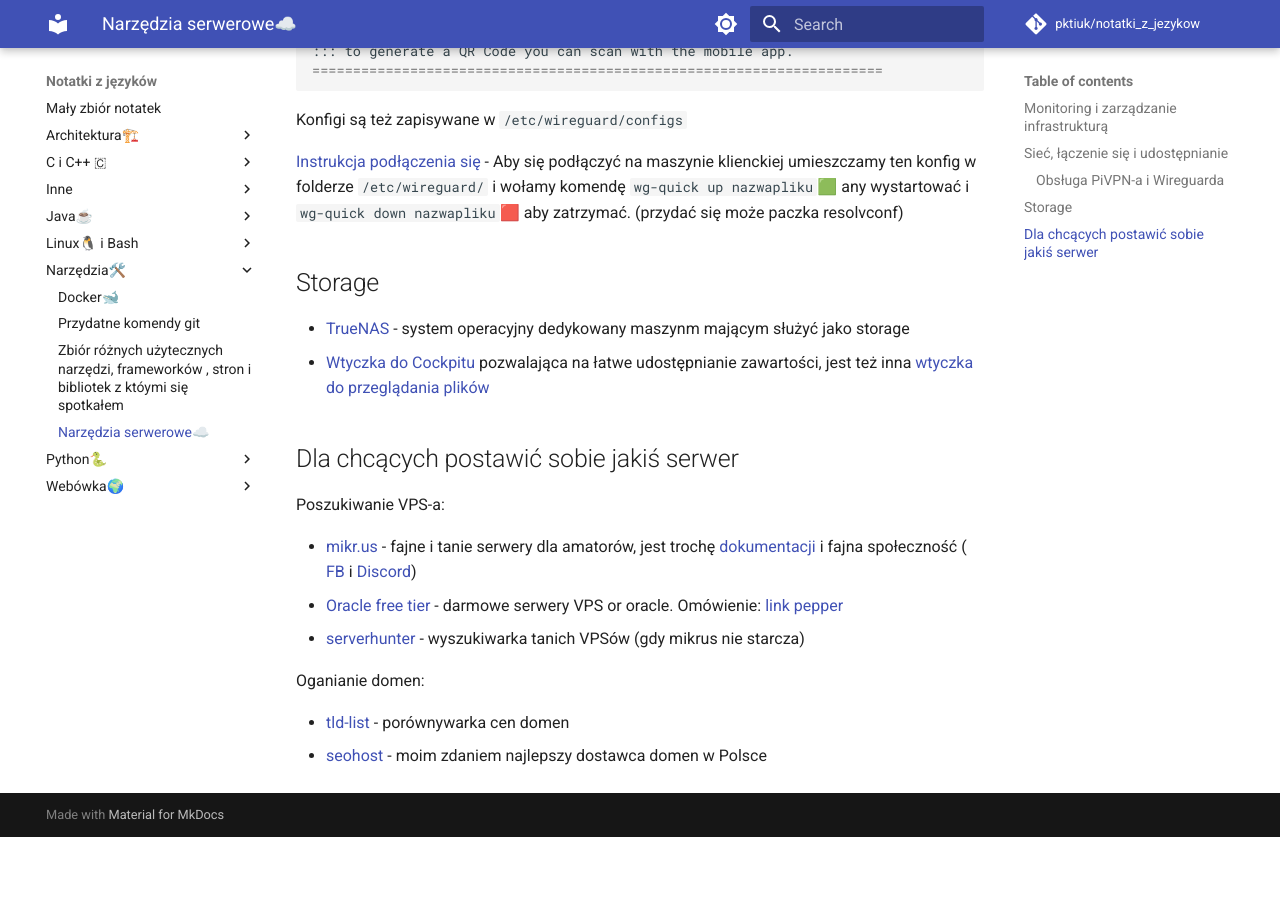
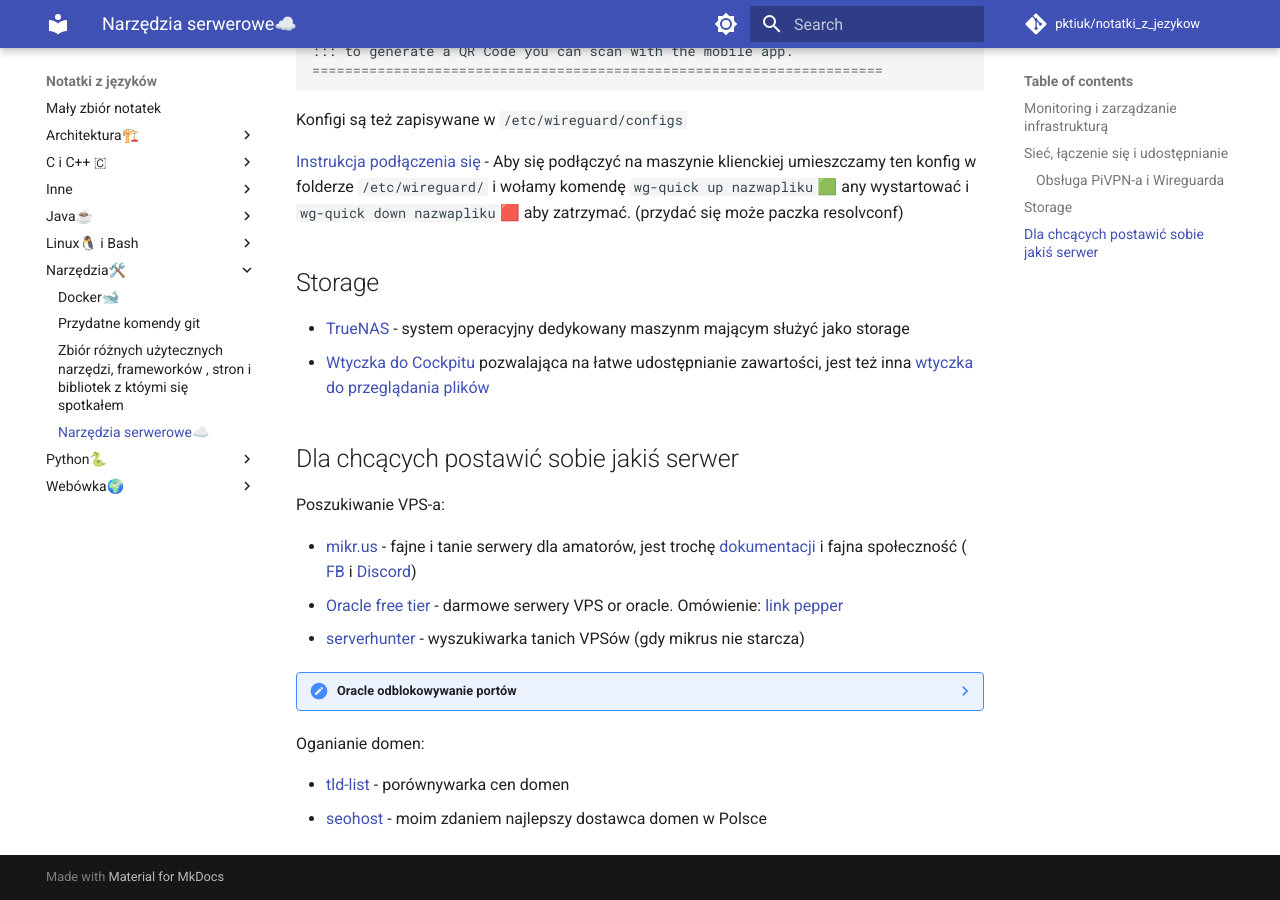
Before and after one commit to pktiuk/notatki_z_jezykow, an MkDocs documentation site: the page built from docs/Narzędzia🛠️/serwery_i_homelaby.md, in a window 1280 px wide and 900 px high, scrolled down 1561 px. Built offline with MkDocs 1.6.1 and Material for MkDocs 9.7.7, drawn with Linux system fonts in a browser that asks for light colours; comment, search, counter and statistics services are not loaded; before the commit the page ends 2398 px from its top, so only the background shows below that; some of the changed lines change nothing that is shown.

Commit message:
Dopisek do firewalla Oracla

```diff
--- a/docs/Narzędzia🛠️/serwery_i_homelaby.md
+++ b/docs/Narzędzia🛠️/serwery_i_homelaby.md
@@ -90,6 +90,15 @@
 - [Oracle free tier](https://www.oracle.com/pl/cloud/free/) - darmowe serwery VPS or oracle. Omówienie: [link pepper](https://www.pepper.pl/promocje/oracle-cloud-free-tier-darmowe-vpsy-z-ipv4-459055)
 - [serverhunter](https://www.serverhunter.com/) - wyszukiwarka tanich VPSów (gdy mikrus nie starcza)
 
+??? note "Oracle odblokowywanie portów"
+
+    Jako, że maszyny od Oracle mają domyślnie publiczne IP to mają domyślnie nieco bardziej restrykcyjny firewall.
+    [link do dokumentacji](https://docs.oracle.com/en-us/iaas/developer-tutorials/tutorials/apache-on-ubuntu/01oci-ubuntu-apache-summary.htm)
+    Najpierw trzeba zmienić ustawienia w panelu na stronie oracle, a potem jeszcze dodać zasadę do iptables
+    `sudo iptables -I INPUT 6 -m state --state NEW -p tcp --dport 80 -j ACCEPT`
+    i jeśli to działa to możemy zapisać naszą zmianę
+    `sudo netfilter-persistent save`
+
 Oganianie domen:
 
 - [tld-list](https://tld-list.com/) - porównywarka cen domen
```
